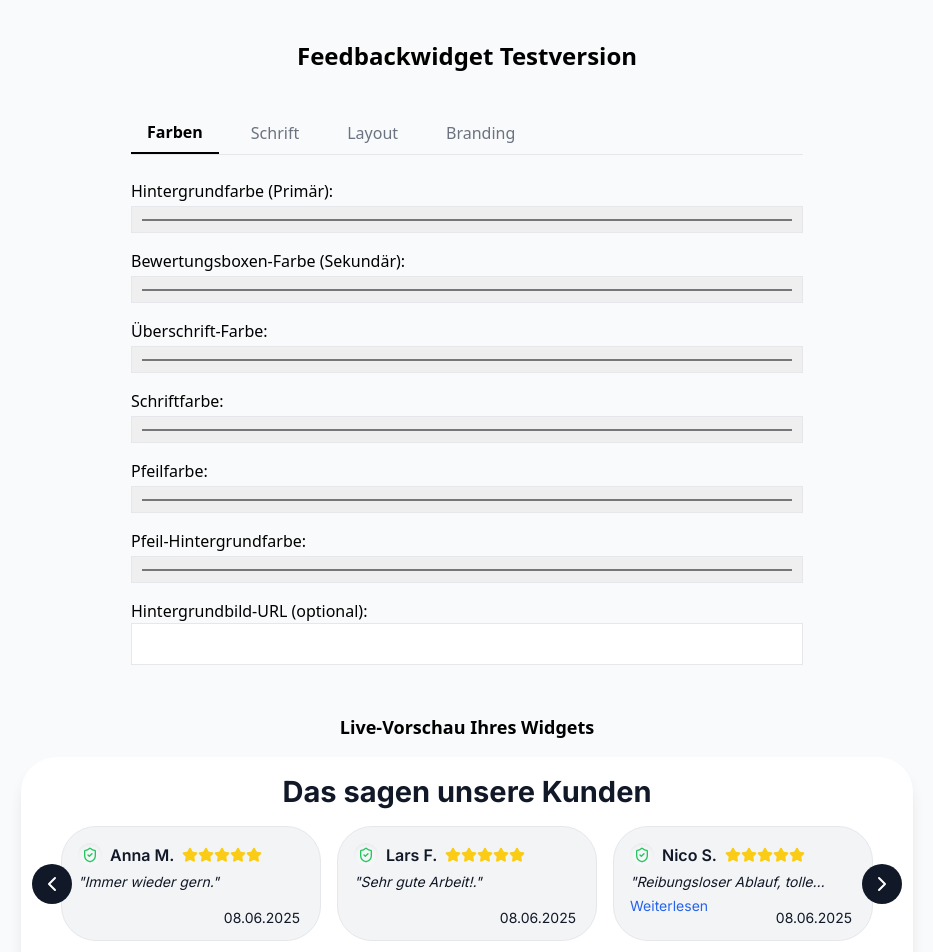
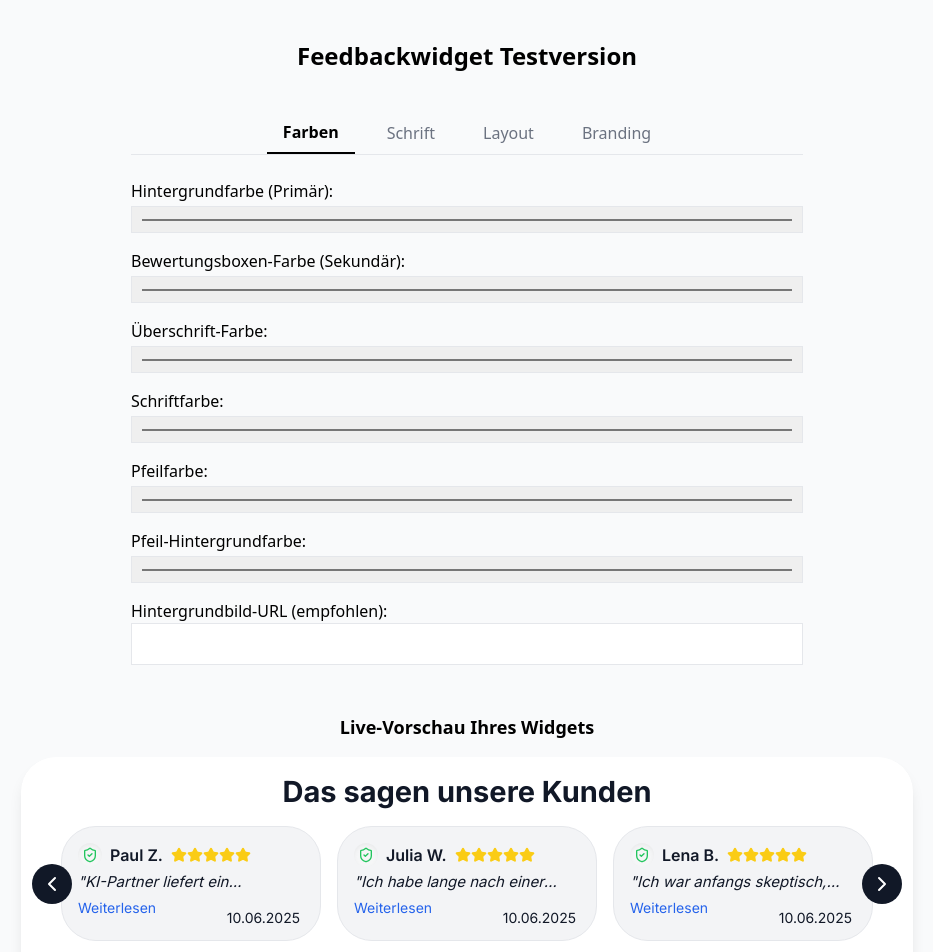
Before and after one commit to Hamsa777/KI-Partner, a React (Vite) app: page /TestEditor in a window 1280 px wide. Shown: the top 952 px of the page, without its empty margins (173-1106 px from the left). Built offline with nearby package versions, Linux system fonts and the light colour scheme.

Commit message:
Aktueller Stand – Widget final

```diff
--- a/src/assets/sampleData.json
+++ b/src/assets/sampleData.json
@@ -1,32 +1,64 @@
 [
   {
-    "name": "Maximilian L.",
+    "name": "Sophie K.",
     "rating": 5,
-    "comment": "Wer hätte es gedacht? Es gibt kaum einen besseren Service!",
-    "date": "2025-06-08"
+    "comment": "Dank KI-Partner konnte ich endlich alle meine echten Google-Bewertungen nahtlos auf meiner Website anzeigen lassen – ohne komplizierte Technik. Die Darstellung ist richtig hochwertig, das Vertrauen meiner Kunden ist spürbar gestiegen!",
+    "date": "2025-06-10"
   },
   {
-    "name": "Jonas V.",
+    "name": "David H.",
     "rating": 5,
-    "comment": "Habe für mich und meine Eltern bestellt – einfach top.",
-    "date": "2025-06-08"
+    "comment": "Ich liebe die KI-Verbesserungsvorschläge! Nach jeder Bewertung erhalte ich automatisch Ideen, wie ich meinen Service noch besser machen kann. Das ist nicht nur smart – das spart mir auch enorm viel Zeit im Kundenfeedback-Prozess.",
+    "date": "2025-06-10"
   },
   {
-    "name": "Nico S.",
+    "name": "Isabelle T.",
     "rating": 5,
-    "comment": "Reibungsloser Ablauf, tolle Unterstützung.",
-    "date": "2025-06-08"
+    "comment": "Das Bewertungssystem von KI-Partner sieht nicht nur super aus, es funktioniert auch zuverlässig. Ich konnte Schriftart, Farben und Titel ganz auf meine Marke abstimmen – es fügt sich perfekt in mein Design ein.",
+    "date": "2025-06-10"
   },
   {
-    "name": "Lars F.",
+    "name": "Leon M.",
     "rating": 5,
-    "comment": "Sehr gute Arbeit!.",
-    "date": "2025-06-08"
+    "comment": "Besonders beeindruckt hat mich die einfache Integration: Ich musste nur einen Code einfügen, und sofort waren meine Bewertungen live. Das Tool von KI-Partner spart mir enorm viel Zeit und wirkt auf der Seite richtig professionell.",
+    "date": "2025-06-10"
   },
   {
-    "name": "Anna M.",
+    "name": "Mara S.",
     "rating": 5,
-    "comment": "Immer wieder gern.",
-    "date": "2025-06-08"
+    "comment": "Die Kombination aus echten Kundenmeinungen und automatischen KI-Vorschlägen ist Gold wert. Ich sehe direkt, was Kunden gut finden – und wo ich noch nachbessern kann. Super hilfreich und motivierend.",
+    "date": "2025-06-10"
+  },
+  {
+    "name": "Tobias R.",
+    "rating": 5,
+    "comment": "Ich nutze das Widget von KI-Partner erst seit einer Woche und habe schon das Gefühl, dass die Absprungrate auf meiner Seite sinkt. Kunden bleiben länger, lesen die Bewertungen – das macht sofort einen professionellen Eindruck.",
+    "date": "2025-06-10"
+  },
+
+  {
+    "name": "Finn E.",
+    "rating": 5,
+    "comment": "Was mir besonders gefällt: Die Bewertungen werden nicht einfach nur angezeigt, sondern wirklich ins Design eingebunden. Durch die verschiedenen Layouts von KI-Partner wirkt alles individuell und professionell.",
+    "date": "2025-06-10"
+  },
+  {
+    "name": "Lena B.",
+    "rating": 5,
+    "comment": "Ich war anfangs skeptisch, aber die Wirkung ist sofort spürbar. Kunden sprechen mich mittlerweile aktiv auf die Feedback-Box an. Und ich bekomme regelmäßig konkrete Hinweise von der KI, was ich noch verbessern kann.",
+    "date": "2025-06-10"
+  },
+
+  {
+    "name": "Julia W.",
+    "rating": 5,
+    "comment": "Ich habe lange nach einer Lösung gesucht, um Google-Bewertungen stilvoll in meine Seite einzubinden. KI-Partner hat genau das geliefert – und sogar noch mehr. Das Design ist modern, der Service top.",
+    "date": "2025-06-10"
+  },
+  {
+    "name": "Paul Z.",
+    "rating": 5,
+    "comment": "KI-Partner liefert ein Bewertungssystem, das technisch sauber, optisch ansprechend und funktional richtig stark ist. Für alle, die Wert auf Vertrauen, Transparenz und moderne Außenwirkung legen – klare Empfehlung!",
+    "date": "2025-06-10"
   }
 ]
--- a/src/components/FeedbackWidget.jsx
+++ b/src/components/FeedbackWidget.jsx
@@ -156,7 +156,7 @@ useEffect(() => {
     color = "#ffffff",
     accentColor = "#f8f8f8",
     font = "Inter, sans-serif",
-    textFontSize = "14px",
+    textFontSize = "16px",
     radius = "16px",
     boxRadius = "16px",
     customTitle = "Unsere Kundenbewertungen",
@@ -173,11 +173,14 @@ useEffect(() => {
     stylePreset = "classic",
     backgroundImageUrl = "",
     visibleCards = 3,
+    mobileHeadingFontSize = "23px", // ✅ HINZUGEFÜGT
+    mobileLogoSize = "40px",         // ✅ HINZUGEFÜGT
   } = config;
 
   const cardWidth = 260;
   const gap = 16;
   const visible = isMobile ? 1 : Math.min(visibleCards, 4);
+
   const containerWidth = visible * cardWidth + (visible - 1) * gap;
 
  const widgetClasses = [
@@ -193,7 +196,9 @@ useEffect(() => {
 
 
  const headingStyle = {
-  fontSize: isMobile ? "23px" : headingFontSize,
+ fontSize: (editorMode && visibleCards === 1) ? mobileHeadingFontSize : headingFontSize,
+
+
   fontWeight: headingStyles.bold ? (headingStyles.weight ?? 700) : 400,
   fontStyle: headingStyles.italic ? "italic" : "normal",
   textDecoration: headingStyles.underline ? "underline" : "none",
@@ -266,7 +271,13 @@ useEffect(() => {
     src={logoUrl}
     alt="Logo"
     className="absolute right-0"
-    style={{ height: isMobile ? "66px" : (logoSize || "60px"), objectFit: "contain" }}
+    style={{
+  height: (editorMode && visibleCards === 1) ? mobileLogoSize : (logoSize || "60px"),
+
+  objectFit: "contain"
+}}
+
+
   />
 )}
 
--- /dev/null
+++ b/src/components/MobileFeedbackWidget.jsx
@@ -0,0 +1,158 @@
+import React, { useEffect, useState, useRef } from "react";
+import FeedbackCard from "./feedbackwidget/FeedbackCard";
+import sampleData from "../assets/sampleData.json";
+
+export default function MobileFeedbackWidget({
+  firmaId,
+  config: propConfig,
+  editorMode = false,
+}) {
+  const [config, setConfig] = useState(null);
+  const [bewertungen, setBewertungen] = useState([]);
+  const [fontLoaded, setFontLoaded] = useState(false);
+  const containerRef = useRef(null);
+
+  useEffect(() => {
+    if (propConfig) {
+      setConfig(propConfig);
+    } else if (firmaId) {
+      const url = `https://feedback.ki-partner24.de/feedback-api/config-json/${firmaId}.json?t=${Date.now()}`;
+      fetch(url)
+        .then((res) => res.json())
+        .then(setConfig)
+        .catch((err) => console.error("❌ Fehler beim Laden der Config:", err));
+    }
+  }, [propConfig, firmaId]);
+
+  useEffect(() => {
+    if (!config?.font) return;
+    const cleanFont = config.font.trim().replace(/['"]/g, "").split(",")[0];
+    const fontName = cleanFont.replace(/ /g, "+");
+    const href = `https://fonts.googleapis.com/css2?family=${fontName}:wght@400;500;600;700;800;900&display=swap`;
+
+    if (document.querySelector(`link[href="${href}"]`)) {
+      setFontLoaded(true);
+      return;
+    }
+
+    const link = document.createElement("link");
+    link.rel = "stylesheet";
+    link.href = href;
+    link.onload = () => setFontLoaded(true);
+    document.head.appendChild(link);
+  }, [config?.font]);
+
+  useEffect(() => {
+    if (!firmaId) {
+      const parsed = sampleData.map((entry) => ({
+        date: new Date(entry.date).toLocaleDateString("de-DE", {
+          day: "2-digit",
+          month: "2-digit",
+          year: "numeric",
+        }),
+        name: entry.name,
+        rating: parseInt(entry.rating),
+        comment: entry.comment,
+      }));
+      setBewertungen(parsed);
+      return;
+    }
+
+    const url = `https://feedback.ki-partner24.de/api/feedback/${firmaId}`;
+    fetch(url)
+      .then((res) => res.json())
+      .then((json) => {
+        const parsed = json.map((entry) => ({
+          date: new Date(entry.date).toLocaleDateString("de-DE", {
+            day: "2-digit",
+            month: "2-digit",
+            year: "numeric",
+          }),
+          name: entry.name,
+          rating: parseInt(entry.rating),
+          comment: entry.comment,
+        }));
+        setBewertungen(parsed);
+      })
+      .catch((err) => console.error("❌ Fehler beim Abrufen der Feedback-Daten:", err));
+  }, [firmaId]);
+
+  if (!config || !fontLoaded) return null;
+
+  const {
+    font = "Inter, sans-serif",
+    customTitle = "Kundenfeedback",
+    logoUrl,
+    mobileHeadingFontSize = "23px",
+    mobileLogoSize = "40px",
+    accentColor = "#f8f8f8",
+    textFontSize = "14px",
+    boxRadius = "16px",
+    textColor = "#222",
+    stylePreset = "classic",
+  } = config;
+
+  const widgetStyle = {
+    fontFamily: `'${font}', sans-serif`,
+    maxWidth: "100%",
+    margin: "0 auto",
+    padding: "1rem",
+    textAlign: "center",
+  };
+
+  const headingStyle = {
+    fontSize: mobileHeadingFontSize,
+    color: textColor,
+    marginBottom: "0.5rem",
+  };
+
+  return (
+    <div style={widgetStyle}>
+      <div className="relative">
+        <h2 style={headingStyle}>{customTitle}</h2>
+        {logoUrl && (
+          <img
+            src={logoUrl}
+            alt="Logo"
+            style={{
+              height: mobileLogoSize,
+              objectFit: "contain",
+              position: "absolute",
+              right: 0,
+              top: 0,
+            }}
+          />
+        )}
+      </div>
+
+      {bewertungen.length > 0 && (
+        <div ref={containerRef} className="flex justify-center mt-4">
+          <FeedbackCard
+            review={bewertungen[bewertungen.length - 1]}
+            accentColor={accentColor}
+            nameColor={textColor}
+            commentColor={textColor}
+            dateColor={textColor}
+            boxRadius={boxRadius}
+            stylePreset={stylePreset}
+            textFontSize={textFontSize}
+          />
+        </div>
+      )}
+
+      <div
+        className="text-center text-[14px] text-gray-400 mt-4 leading-none"
+        style={{ fontFamily: 'system-ui' }}
+      >
+        <a
+          href="https://www.ki-partner24.de"
+          target="_blank"
+          rel="noopener noreferrer"
+          className="hover:underline"
+        >
+          powered by KI-Partner
+        </a>
+      </div>
+    </div>
+  );
+}
--- a/src/pages/TestEditor.jsx
+++ b/src/pages/TestEditor.jsx
@@ -23,6 +23,8 @@ export default function TestEditor() {
   const [backgroundImageUrl, setBackgroundImageUrl] = useState("");
   const [visibleCards, setVisibleCards] = useState(3);
   const [activeTab, setActiveTab] = useState("colors");
+  const [textFontSize, setTextFontSize] = useState("15px");
+
   const [headingStyles, setHeadingStyles] = useState({
     bold: true,
     italic: false,
@@ -61,14 +63,15 @@ export default function TestEditor() {
     stylePreset,
     backgroundImageUrl,
     visibleCards,
+    textFontSize,
   };
 
   return (
-    <div className="min-h-screen bg-gray-50 p-10 flex flex-col items-center">
+     <div className="min-h-screen bg-gray-50 p-10 flex flex-col items-center">
       <h1 className="text-2xl font-bold mb-10 text-center">Feedbackwidget Testversion</h1>
 
       <div className="w-full max-w-2xl">
-        <div className="flex space-x-4 mb-6 border-b">
+        <div className="flex justify-center space-x-4 mb-6 border-b">
           {["colors", "font", "layout", "branding"].map((tab) => (
             <button
               key={tab}
@@ -88,7 +91,7 @@ export default function TestEditor() {
             <label>Schriftfarbe:<input type="color" className="w-full p-2 border" value={textColor} onChange={(e) => setTextColor(e.target.value)} /></label>
             <label>Pfeilfarbe:<input type="color" className="w-full p-2 border" value={arrowColor} onChange={(e) => setArrowColor(e.target.value)} /></label>
             <label>Pfeil-Hintergrundfarbe:<input type="color" className="w-full p-2 border" value={arrowBgColor} onChange={(e) => setArrowBgColor(e.target.value)} /></label>
-            <label>Hintergrundbild-URL (optional):<input type="text" className="w-full p-2 border" value={backgroundImageUrl} onChange={(e) => setBackgroundImageUrl(e.target.value)} /></label>
+            <label>Hintergrundbild-URL (empfohlen):<input type="text" className="w-full p-2 border" value={backgroundImageUrl} onChange={(e) => setBackgroundImageUrl(e.target.value)} /></label>
           </div>
         )}
 
@@ -103,6 +106,17 @@ export default function TestEditor() {
               <label className="flex items-center gap-2"><input type="checkbox" checked={headingStyles.italic} onChange={(e) => setHeadingStyles({ ...headingStyles, italic: e.target.checked })} /> Kursiv</label>
               <label className="flex items-center gap-2"><input type="checkbox" checked={headingStyles.underline} onChange={(e) => setHeadingStyles({ ...headingStyles, underline: e.target.checked })} /> Unterstrichen</label>
             </fieldset>
+            <label>Schriftgröße Bewertungstext:
+            <input
+              type="number"
+              min="8"
+              max="40"
+              className="w-full p-2 border"
+              value={parseInt(textFontSize)}
+              onChange={(e) => setTextFontSize(`${e.target.value}px`)}
+            />
+</label>
+
           </div>
         )}
 
--- a/src/pages/WidgetEditor.jsx
+++ b/src/pages/WidgetEditor.jsx
@@ -10,7 +10,7 @@ const [color, setColor] = useState("#ffffff"); // Hintergrund weiß
 const [accentColor, setAccentColor] = useState("#f3f4f6"); // Soft-Grau für Boxen
 const [textColor, setTextColor] = useState("#111827"); // Fast-Schwarz
 const [font, setFont] = useState("Inter"); // Nur Google-Font Name – ohne '', ohne Fallback
-const [textFontSize, setTextFontSize] = useState("14px");
+const [textFontSize, setTextFontSize] = useState("15px");
 const [radius, setRadius] = useState("35px");
 const [boxRadius, setBoxRadius] = useState("35px");
 const [customTitle, setCustomTitle] = useState("Das sagen unsere Kunden");
@@ -25,6 +25,8 @@ const [visibleCards, setVisibleCards] = useState(3); // Standard z. B. 3
 const [serverConfig, setServerConfig] = useState(null);
 const [logoSize, setLogoSize] = useState("60px"); // z. B. Standardgröße
 const [backgroundImagePosition, setBackgroundImagePosition] = useState({ x: 50, y: 50 });
+const [mobileHeadingFontSize, setMobileHeadingFontSize] = useState("23px");
+const [mobileLogoSize, setMobileLogoSize] = useState("40px");
 
 const [headingStyles, setHeadingStyles] = useState({
   bold: true,
@@ -49,6 +51,17 @@ useEffect(() => {
     document.head.appendChild(link);
   }, [font]);
   const [activeTab, setActiveTab] = useState("colors");
+
+  useEffect(() => {
+  if (!serverConfig) return;
+
+  if (activeTab === "mobile") {
+    setVisibleCards(1);
+  } else {
+    setVisibleCards(serverConfig.visibleCards ?? 3);
+  }
+}, [activeTab, serverConfig]);
+
 useEffect(() => {
   if (!firmaId) return;
 
@@ -74,6 +87,9 @@ useEffect(() => {
       setBackgroundImageUrl(data.backgroundImageUrl ?? "");
       setBackgroundImagePosition(data.backgroundImagePosition ?? { x: 50, y: 50 });
       setVisibleCards(data.visibleCards ?? 3);
+      setMobileHeadingFontSize(data.mobileHeadingFontSize ?? "23px");
+      setMobileLogoSize(data.mobileLogoSize ?? "40px");
+
       setHeadingStyles({
   bold: data.headingStyles?.bold ?? true,
   italic: data.headingStyles?.italic ?? false,
@@ -117,6 +133,8 @@ const liveConfig = {
   backgroundImagePosition,
   visibleCards,
   setBackgroundImagePosition,
+  mobileHeadingFontSize,
+  mobileLogoSize,
 };
 
   return (
@@ -124,16 +142,24 @@ const liveConfig = {
       <h1 className="text-2xl font-bold mb-10 text-center">Ihr personalisiertes Feedbackwidget</h1>
 
       <div className="w-full max-w-2xl">
-        <div className="flex space-x-4 mb-6 border-b">
-          {["colors", "font", "layout", "branding"].map((tab) => (
+        <div className="flex justify-center space-x-4 mb-6 border-b">
+
+         {["colors", "font", "layout", "branding", "mobile"].map((tab) => (
   <button
     key={tab}
     onClick={() => setActiveTab(tab)}
     className={`px-4 py-2 ${activeTab === tab ? "border-b-2 border-black font-semibold" : "text-gray-500"}`}
   >
-              {tab === "colors" ? "Farben" : tab === "font" ? "Schrift" : tab === "layout" ? "Layout" : "Branding"}
+    {{
+      colors: "Farben",
+      font: "Schrift",
+      layout: "Layout",
+      branding: "Branding",
+      mobile: "Mobilgerät",
+    }[tab]}
   </button>
 ))}
+
         </div>
 
         {activeTab === "colors" && (
@@ -317,6 +343,39 @@ const liveConfig = {
 
           </div>
         )}
+        {activeTab === "mobile" && (
+  <div className="grid gap-4">
+    <label>Überschriftgröße (mobil):
+      <input
+        type="number"
+        min="10"
+        max="40"
+        autoComplete="off"
+        className="w-full p-2 border"
+        value={parseInt(mobileHeadingFontSize)}
+        onChange={(e) => setMobileHeadingFontSize(`${e.target.value}px`)}
+      />
+    </label>
+    <label>Logo-Größe (mobil):
+      <input
+      name="ignore"
+  type="number"
+  autoComplete="new-password"
+  inputMode="numeric"
+        min="10"
+        max="100"
+
+
+
+
+        className="w-full p-2 border"
+        value={parseInt(mobileLogoSize)}
+        onChange={(e) => setMobileLogoSize(`${e.target.value}px`)}
+      />
+    </label>
+  </div>
+)}
+
       </div>
 
      <div className="w-full overflow-x-auto mt-12">
@@ -402,7 +461,9 @@ const liveConfig = {
         stylePreset,
         backgroundImageUrl,
         visibleCards,
-        backgroundImagePosition, // ✅ wichtig
+        backgroundImagePosition,
+         mobileHeadingFontSize,
+        mobileLogoSize,
       };
 
       const response = await fetch(`https://feedback.ki-partner24.de/feedback-api/config-json/${firmaId}`, {
```
Also changed, not shown: src/pages/danke.jsx (+11 -14 lines). Lines whose indentation alone changed are shown as unchanged.
